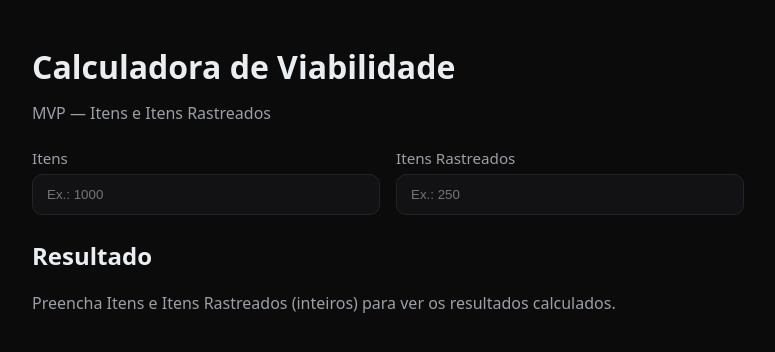
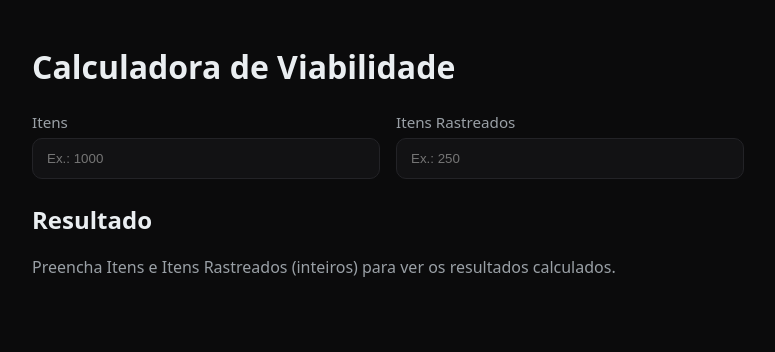
Before and after one commit to Falkaniere/feasibilityCalculator, a React (Vite) app: page / in a window 1280 px wide. Shown: the top 352 px of the page, without its empty margins (252-1027 px from the left). Built offline with nearby package versions, Linux system fonts and the light colour scheme.

Commit message:
chore: remove mvp label

```diff
--- a/src/App.tsx
+++ b/src/App.tsx
@@ -31,7 +31,6 @@ export default function App() {
   return (
     <div className="container">
       <h1>Calculadora de Viabilidade</h1>
-      <p className="subtitle">MVP — Itens e Itens Rastreados</p>
 
       <form
         className="form"
```
